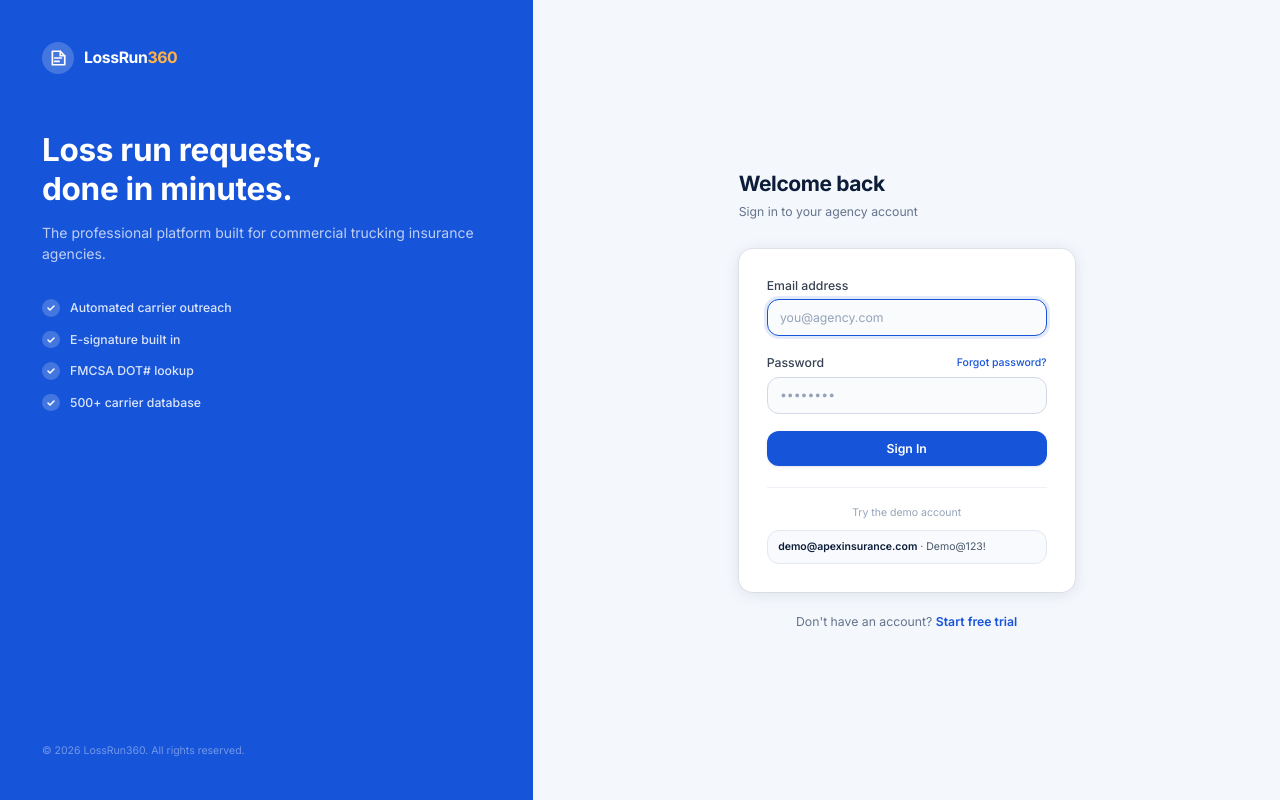
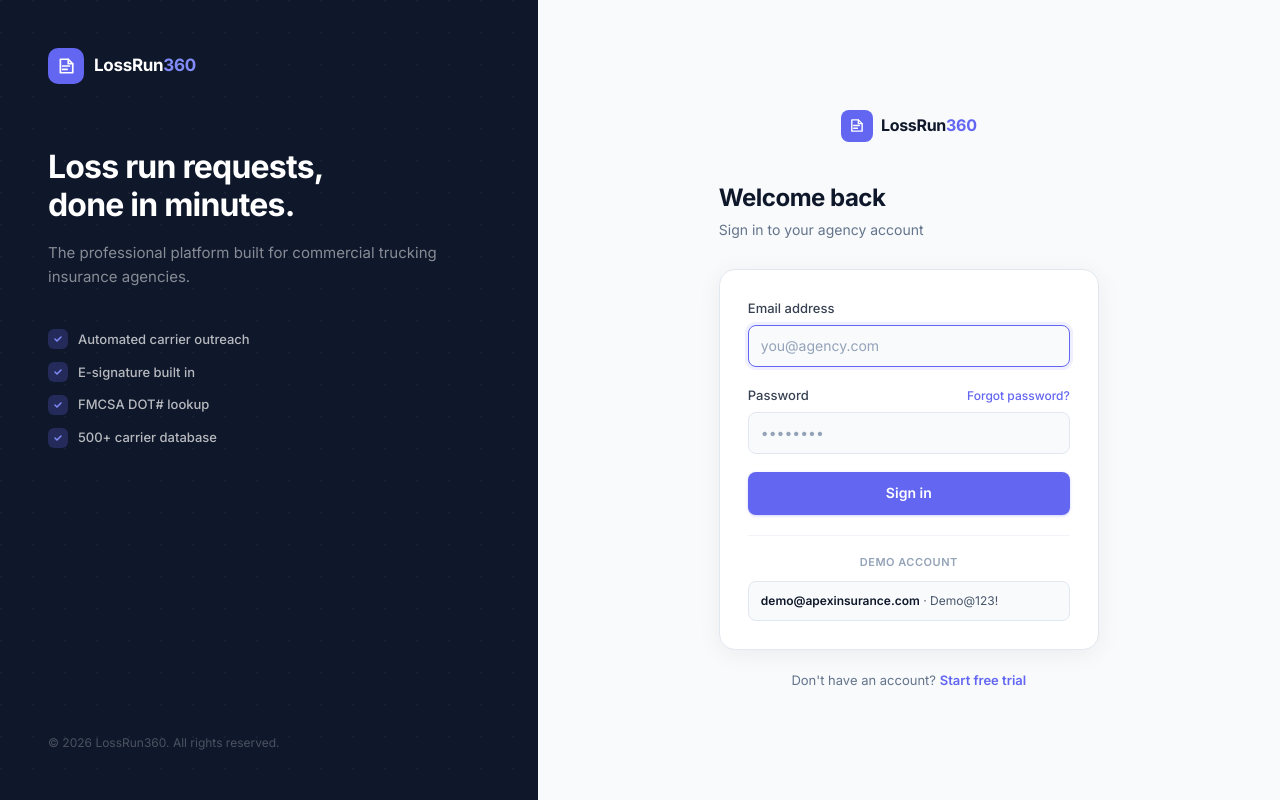
Before and after one commit to lossrun360/lossrun360, a Next.js app: page /login in a window 1280 px wide. Built offline with nearby package versions, Linux system fonts and the light colour scheme.

Commit message:
Redesign login page: indigo brand colors, dark left panel, clean form

```diff
--- a/app/(auth)/login/page.tsx
+++ b/app/(auth)/login/page.tsx
@@ -35,168 +35,174 @@ export default function LoginPage() {
   }
 
   return (
-    <div className="min-h-screen flex" style={{ background: '#F4F7FC' }}>
+    <div style={{ minHeight: '100vh', display: 'flex', background: '#f8fafc' }}>
       {/* Left branding panel */}
       <div
-        className="hidden lg:flex lg:w-5/12 flex-col justify-between p-12"
-        style={{ background: '#1654D9' }}
+        style={{
+          display: 'none',
+          width: '42%',
+          flexDirection: 'column',
+          justifyContent: 'space-between',
+          padding: '48px',
+          background: '#0f172a',
+          position: 'relative',
+          overflow: 'hidden',
+        }}
+        className="login-panel"
       >
-        <div>
-          <div className="flex items-center gap-3">
-            <div
-              className="w-9 h-9 rounded-xl flex items-center justify-center"
-              style={{ background: 'rgba(255,255,255,0.2)' }}
-            >
+        {/* Subtle grid pattern */}
+        <div style={{ position: 'absolute', inset: 0, backgroundImage: 'radial-gradient(circle at 1px 1px, rgba(255,255,255,0.04) 1px, transparent 0)', backgroundSize: '32px 32px' }} />
+
+        <div style={{ position: 'relative' }}>
+          {/* Logo */}
+          <div style={{ display: 'flex', alignItems: 'center', gap: '10px', marginBottom: '64px' }}>
+            <div style={{ width: '36px', height: '36px', borderRadius: '10px', background: '#6366f1', display: 'flex', alignItems: 'center', justifyContent: 'center' }}>
               <svg width="18" height="18" viewBox="0 0 16 16" fill="none">
-                <path d="M3 2h7l4 4v8H3V2z" stroke="white" strokeWidth="1.5" strokeLinejoin="round" />
-                <path d="M10 2v4h4M5 8h6M5 11h4" stroke="white" strokeWidth="1.5" strokeLinecap="round" />
+                <path d="M3 2h7l4 4v8H3V2z" stroke="white" strokeWidth="1.5" strokeLinejoin="round"/>
+                <path d="M10 2v4h4M5 8h6M5 11h4" stroke="white" strokeWidth="1.5" strokeLinecap="round"/>
               </svg>
             </div>
-            <span className="text-white font-bold text-lg tracking-tight">
-              LossRun<span style={{ color: '#FFB347' }}>360</span>
+            <span style={{ color: '#fff', fontWeight: '700', fontSize: '17px', letterSpacing: '-0.3px' }}>
+              LossRun<span style={{ color: '#818cf8' }}>360</span>
             </span>
           </div>
-          <div className="mt-16">
-            <h2 className="text-4xl font-bold text-white leading-tight">
-              Loss run requests,<br />done in minutes.
-            </h2>
-            <p className="mt-4 text-base" style={{ color: 'rgba(255,255,255,0.72)' }}>
-              The professional platform built for commercial trucking insurance agencies.
-            </p>
-          </div>
-          <div className="mt-10 space-y-4">
+
+          <h2 style={{ fontSize: '32px', fontWeight: '700', color: '#fff', lineHeight: 1.2, letterSpacing: '-0.8px', marginBottom: '16px' }}>
+            Loss run requests,<br />done in minutes.
+          </h2>
+          <p style={{ fontSize: '15px', color: 'rgba(255,255,255,0.5)', lineHeight: 1.6, marginBottom: '40px' }}>
+            The professional platform built for commercial trucking insurance agencies.
+          </p>
+
+          <div style={{ display: 'flex', flexDirection: 'column', gap: '12px' }}>
             {[
               'Automated carrier outreach',
               'E-signature built in',
               'FMCSA DOT# lookup',
               '500+ carrier database',
             ].map((feat) => (
-              <div key={feat} className="flex items-center gap-3">
-                <div
-                  className="w-5 h-5 rounded-full flex items-center justify-center shrink-0"
-                  style={{ background: 'rgba(255,255,255,0.2)' }}
-                >
+              <div key={feat} style={{ display: 'flex', alignItems: 'center', gap: '10px' }}>
+                <div style={{ width: '20px', height: '20px', borderRadius: '6px', background: 'rgba(99,102,241,0.25)', display: 'flex', alignItems: 'center', justifyContent: 'center', flexShrink: 0 }}>
                   <svg width="10" height="10" viewBox="0 0 10 10" fill="none">
-                    <path d="M2 5l2 2 4-4" stroke="white" strokeWidth="1.5" strokeLinecap="round" strokeLinejoin="round" />
+                    <path d="M2 5l2 2 4-4" stroke="#818cf8" strokeWidth="1.5" strokeLinecap="round" strokeLinejoin="round"/>
                   </svg>
                 </div>
-                <span className="text-sm font-medium" style={{ color: 'rgba(255,255,255,0.85)' }}>
-                  {feat}
-                </span>
+                <span style={{ fontSize: '13px', color: 'rgba(255,255,255,0.7)', fontWeight: '500' }}>{feat}</span>
               </div>
             ))}
           </div>
         </div>
-        <p className="text-xs" style={{ color: 'rgba(255,255,255,0.4)' }}>
+
+        <p style={{ position: 'relative', fontSize: '12px', color: 'rgba(255,255,255,0.25)' }}>
           &copy; {new Date().getFullYear()} LossRun360. All rights reserved.
         </p>
       </div>
 
       {/* Right login panel */}
-      <div className="flex-1 flex flex-col items-center justify-center px-6 py-12">
-        <div className="lg:hidden mb-10 flex items-center gap-2.5">
-          <div
-            className="w-8 h-8 rounded-lg flex items-center justify-center"
-            style={{ background: '#1654D9' }}
-          >
+      <div style={{ flex: 1, display: 'flex', flexDirection: 'column', alignItems: 'center', justifyContent: 'center', padding: '48px 24px' }}>
+        {/* Mobile logo */}
+        <div style={{ marginBottom: '40px', display: 'flex', alignItems: 'center', gap: '8px' }}>
+          <div style={{ width: '32px', height: '32px', borderRadius: '8px', background: '#6366f1', display: 'flex', alignItems: 'center', justifyContent: 'center' }}>
             <svg width="15" height="15" viewBox="0 0 16 16" fill="none">
-              <path d="M3 2h7l4 4v8H3V2z" stroke="white" strokeWidth="1.5" strokeLinejoin="round" />
-              <path d="M10 2v4h4M5 8h6M5 11h4" stroke="white" strokeWidth="1.5" strokeLinecap="round" />
+              <path d="M3 2h7l4 4v8H3V2z" stroke="white" strokeWidth="1.5" strokeLinejoin="round"/>
+              <path d="M10 2v4h4M5 8h6M5 11h4" stroke="white" strokeWidth="1.5" strokeLinecap="round"/>
             </svg>
           </div>
-          <span className="font-bold text-base" style={{ color: '#0D1C38' }}>
-            LossRun<span style={{ color: '#E8691A' }}>360</span>
+          <span style={{ fontWeight: '700', fontSize: '16px', color: '#0f172a', letterSpacing: '-0.3px' }}>
+            LossRun<span style={{ color: '#6366f1' }}>360</span>
           </span>
         </div>
 
-        <div className="w-full max-w-sm">
-          <div className="mb-8">
-            <h1 className="text-2xl font-bold" style={{ color: '#0D1C38' }}>Welcome back</h1>
-            <p className="mt-1.5 text-sm" style={{ color: '#64748B' }}>Sign in to your agency account</p>
+        <div style={{ width: '100%', maxWidth: '380px' }}>
+          <div style={{ marginBottom: '28px' }}>
+            <h1 style={{ fontSize: '24px', fontWeight: '700', color: '#0f172a', letterSpacing: '-0.5px', margin: 0 }}>Welcome back</h1>
+            <p style={{ fontSize: '14px', color: '#64748b', marginTop: '6px' }}>Sign in to your agency account</p>
           </div>
 
-          <div
-            className="bg-white rounded-2xl p-8"
-            style={{ boxShadow: '0 2px 16px rgba(14,28,62,0.10), 0 0 0 1px rgba(14,28,62,0.06)' }}
-          >
-            <form onSubmit={handleSubmit} className="space-y-5">
+          <div style={{ background: '#fff', borderRadius: '16px', padding: '28px', border: '1px solid #e2e8f0', boxShadow: '0 4px 24px rgba(15,23,42,0.06)' }}>
+            <form onSubmit={handleSubmit} style={{ display: 'flex', flexDirection: 'column', gap: '18px' }}>
               <div>
-                <label className="block text-sm font-medium mb-1.5" style={{ color: '#374151' }} htmlFor="email">
+                <label style={{ display: 'block', fontSize: '13px', fontWeight: '500', color: '#374151', marginBottom: '6px' }} htmlFor="email">
                   Email address
                 </label>
                 <input
                   id="email"
                   type="email"
-                  className="w-full rounded-lg px-3.5 py-2.5 text-sm transition-colors"
-                  style={{ border: '1px solid #D1D9E6', color: '#0D1C38', outline: 'none', background: '#FAFBFD' }}
                   placeholder="you@agency.com"
                   value={email}
                   onChange={(e) => setEmail(e.target.value)}
                   required
                   autoComplete="email"
                   autoFocus
-                  onFocus={e => { e.currentTarget.style.border = '1px solid #1654D9'; e.currentTarget.style.boxShadow = '0 0 0 3px rgba(22,84,217,0.12)' }}
-                  onBlur={e => { e.currentTarget.style.border = '1px solid #D1D9E6'; e.currentTarget.style.boxShadow = 'none' }}
+                  style={{ width: '100%', padding: '9px 12px', border: '1px solid #e2e8f0', borderRadius: '8px', fontSize: '14px', color: '#0f172a', background: '#f8fafc', outline: 'none', boxSizing: 'border-box' }}
+                  onFocus={(e) => { e.currentTarget.style.border = '1px solid #6366f1'; e.currentTarget.style.boxShadow = '0 0 0 3px rgba(99,102,241,0.1)' }}
+                  onBlur={(e) => { e.currentTarget.style.border = '1px solid #e2e8f0'; e.currentTarget.style.boxShadow = 'none' }}
                 />
               </div>
+
               <div>
-                <div className="flex items-center justify-between mb-1.5">
-                  <label className="block text-sm font-medium" style={{ color: '#374151' }} htmlFor="password">
+                <div style={{ display: 'flex', alignItems: 'center', justifyContent: 'space-between', marginBottom: '6px' }}>
+                  <label style={{ fontSize: '13px', fontWeight: '500', color: '#374151' }} htmlFor="password">
                     Password
                   </label>
-                  <Link href="/forgot-password" className="text-xs font-medium" style={{ color: '#1654D9' }}>
+                  <Link href="/forgot-password" style={{ fontSize: '12px', color: '#6366f1', textDecoration: 'none', fontWeight: '500' }}>
                     Forgot password?
                   </Link>
                 </div>
                 <input
                   id="password"
                   type="password"
-                  className="w-full rounded-lg px-3.5 py-2.5 text-sm transition-colors"
-                  style={{ border: '1px solid #D1D9E6', color: '#0D1C38', outline: 'none', background: '#FAFBFD' }}
                   placeholder="••••••••"
                   value={password}
                   onChange={(e) => setPassword(e.target.value)}
                   required
                   autoComplete="current-password"
-                  onFocus={e => { e.currentTarget.style.border = '1px solid #1654D9'; e.currentTarget.style.boxShadow = '0 0 0 3px rgba(22,84,217,0.12)' }}
-                  onBlur={e => { e.currentTarget.style.border = '1px solid #D1D9E6'; e.currentTarget.style.boxShadow = 'none' }}
+                  style={{ width: '100%', padding: '9px 12px', border: '1px solid #e2e8f0', borderRadius: '8px', fontSize: '14px', color: '#0f172a', background: '#f8fafc', outline: 'none', boxSizing: 'border-box' }}
+                  onFocus={(e) => { e.currentTarget.style.border = '1px solid #6366f1'; e.currentTarget.style.boxShadow = '0 0 0 3px rgba(99,102,241,0.1)' }}
+                  onBlur={(e) => { e.currentTarget.style.border = '1px solid #e2e8f0'; e.currentTarget.style.boxShadow = 'none' }}
                 />
               </div>
+
               <button
                 type="submit"
                 disabled={loading}
-                className="w-full py-2.5 rounded-lg text-sm font-semibold text-white transition-all shadow-sm mt-1"
-                style={{ background: loading ? '#6B96E8' : '#1654D9' }}
-                onMouseEnter={e => { if (!loading) e.currentTarget.style.background = '#1244BB' }}
-                onMouseLeave={e => { if (!loading) e.currentTarget.style.background = '#1654D9' }}
+                style={{ width: '100%', padding: '10px', borderRadius: '8px', background: loading ? '#a5b4fc' : '#6366f1', color: '#fff', fontSize: '14px', fontWeight: '600', border: 'none', cursor: loading ? 'not-allowed' : 'pointer', transition: 'background 0.15s', boxShadow: '0 1px 3px rgba(99,102,241,0.3)' }}
+                onMouseEnter={(e) => { if (!loading) e.currentTarget.style.background = '#4f46e5' }}
+                onMouseLeave={(e) => { if (!loading) e.currentTarget.style.background = '#6366f1' }}
               >
-                {loading ? 'Signing in...' : 'Sign In'}
+                {loading ? 'Signing in...' : 'Sign in'}
               </button>
             </form>
-            <div className="mt-6 pt-5" style={{ borderTop: '1px solid #EEF2F8' }}>
-              <p className="text-xs text-center mb-3" style={{ color: '#94A3B8' }}>Try the demo account</p>
+
+            <div style={{ marginTop: '20px', paddingTop: '18px', borderTop: '1px solid #f1f5f9' }}>
+              <p style={{ fontSize: '11px', color: '#94a3b8', textAlign: 'center', marginBottom: '10px', textTransform: 'uppercase', letterSpacing: '0.5px', fontWeight: '600' }}>Demo account</p>
               <button
                 type="button"
                 onClick={() => { setEmail('demo@apexinsurance.com'); setPassword('Demo@123!') }}
-                className="w-full px-3 py-2.5 rounded-lg text-xs text-left"
-                style={{ background: '#F8FAFD', border: '1px solid #E2E8F0', color: '#475569' }}
-                onMouseEnter={e => (e.currentTarget.style.background = '#EEF2FA')}
-                onMouseLeave={e => (e.currentTarget.style.background = '#F8FAFD')}
+                style={{ width: '100%', padding: '9px 12px', borderRadius: '8px', background: '#f8fafc', border: '1px solid #e2e8f0', fontSize: '12px', color: '#475569', cursor: 'pointer', textAlign: 'left', transition: 'background 0.1s' }}
+                onMouseEnter={(e) => { e.currentTarget.style.background = '#f1f5f9' }}
+                onMouseLeave={(e) => { e.currentTarget.style.background = '#f8fafc' }}
               >
-                <span className="font-semibold" style={{ color: '#0D1C38' }}>demo@apexinsurance.com</span>
+                <span style={{ fontWeight: '600', color: '#0f172a' }}>demo@apexinsurance.com</span>
                 {' · '}Demo@123!
               </button>
             </div>
           </div>
 
-          <p className="text-center text-sm mt-6" style={{ color: '#64748B' }}>
+          <p style={{ textAlign: 'center', fontSize: '13px', color: '#64748b', marginTop: '20px' }}>
             Don&apos;t have an account?{' '}
-            <Link href="/register" className="font-semibold" style={{ color: '#1654D9' }}>
+            <Link href="/register" style={{ color: '#6366f1', fontWeight: '600', textDecoration: 'none' }}>
               Start free trial
             </Link>
           </p>
         </div>
       </div>
+
+      <style>{`
+        @media (min-width: 1024px) {
+          .login-panel { display: flex !important; }
+        }
+      `}</style>
     </div>
   )
 }
```
